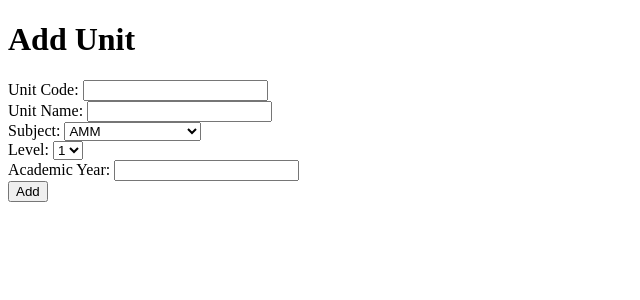
After one commit to RNViththagan/ERS-Web_Technologies, a PHP site: page /admin/subjectAdmin/add_unit.php in a window 1280 px wide. The commit adds this page. Shown: the top 300 px of the page, without its empty margins (0-640 px from the left). Run offline with PHP 8.4, Linux system fonts and the light colour scheme; data comes from the database, SQL or seed files in the repository.

Commit message:
unit page and add unit page

```diff
--- /dev/null
+++ b/admin/subjectAdmin/add_unit.php
@@ -0,0 +1,112 @@
+<?php
+
+include("../../config/connect.php");
+
+
+?>
+
+<?php
+
+    if (isset($_POST['submit'])) {
+        $unitCode = $_POST["unitCode"];
+        $unitName = $_POST["unitName"];
+        $subject = $_POST["subject"];
+        $level = $_POST["level"];
+        $acYear = $_POST["acYear"];
+
+            $query = "SELECT unitCode from unit where unitCode ='$unitCode' ";
+
+            if (mysqli_num_rows(mysqli_query($con, $query))) {
+
+                $msg[0] = "Unit already added!";
+                $msg[1] = "warning";
+            } else {
+                $query = "INSERT INTO unit (unitCode, name, subject, level, acYearAdded) values('$unitCode', '$unitName', '$subject', '$level', '$acYear')";
+                if (!mysqli_query($con, $query)) {
+
+                    $msg[0] = "error!";
+                    $msg[1] = "warning";
+                } else {
+                    $query = "INSERT INTO unit (unitCode, name, subject, level, acYearAdded) values('$unitCode', '$unitName', '$subject', '$level', '$acYear')";
+                    mysqli_query($con, $query);
+                    $msg[0] = "Successfully added!";
+                    $msg[1] = "done";
+                }
+            }
+        }
+
+
+
+
+?>
+
+
+
+<!DOCTYPE html>
+    <head>
+        <title></title>
+    </head>
+
+    <body>
+
+
+        <h1 class="titlehead">Add Unit</h1>
+        <div class="container">
+            <form action="" method="post">
+                <?php
+                if (isset($msg)) {
+                    echo "<b class='" . $msg[1] . "'>" . $msg[0] . "</b>";
+                }
+                ?>
+                <div class="formcomp">
+                    <label for="unitCode">Unit Code: </label>
+                    <input type="text" name="unitCode" required>
+                </div>
+
+                <div class="formcomp">
+                    <label for="unitName">Unit Name: </label>
+                    <input type="text" name="unitName" required>
+                </div>
+
+                <div class="formcomp">
+                    <label for="subject">Subject: </label>
+                    <select name = "subject" required>
+                    <?php
+                        // Fetch distinct exam names from the database
+                        $Subject = "SELECT subject FROM subject";
+                        $result = $con->query($Subject);
+
+                        if ($result->num_rows > 0) {
+                            while ($row = $result->fetch_assoc()) {
+                                echo "<option value='" . $row["subject"] ."' >" . $row["subject"] . "</option>";
+                            }
+                        }
+                    ?>
+                    </select>
+                </div>
+
+                <div class="formcomp">
+                    <label for="level">Level: </label>
+                    <select name = "level" required>
+                        <option value = "1">1</option>
+                        <option value = "2">2</option>
+                        <option value = "3">3</option>
+                        <option value = "4">4</option>
+                    </select>
+                </div>
+
+                <div class="formcomp">
+                    <label for="acYear">Academic Year: </label>
+                    <input type="text" name="acYear" required>
+                </div>
+
+                <div class="formcomp formbutton">
+                    <input type="submit" name="submit" value="Add">
+                </div>
+            </form>
+            <!-- <a href="index.php?page=stud">
+                <button>Back</button>
+            </a> -->
+        </div>
+    </body>
+</html>
--- a/admin/subjectAdmin/subject.php
+++ b/admin/subjectAdmin/subject.php
@@ -2,8 +2,6 @@
 
 include("../../config/connect.php");
 
-    $sql = "SELECT * FROM subject";
-    $sublist = mysqli_query($con, $sql);
 
 ?>
 
@@ -34,8 +32,9 @@ include("../../config/connect.php");
             }
         }
 
+    $sql = "SELECT * FROM subject";
+    $sublist = mysqli_query($con, $sql);
 
-    //}
 
 ?>
 
--- a/config/connect.php
+++ b/config/connect.php
@@ -3,7 +3,7 @@
 $hostname = "localhost";
 $username = 'root';
 $password = '';
-$dbname = 'ers_db';
+$dbname = 'ers_fos_db';
 
 $con = mysqli_connect($hostname, $username, $password, $dbname);
 
```
Also changed, not shown: admin/subjectAdmin/unit.php (added, +99 -0 lines).
